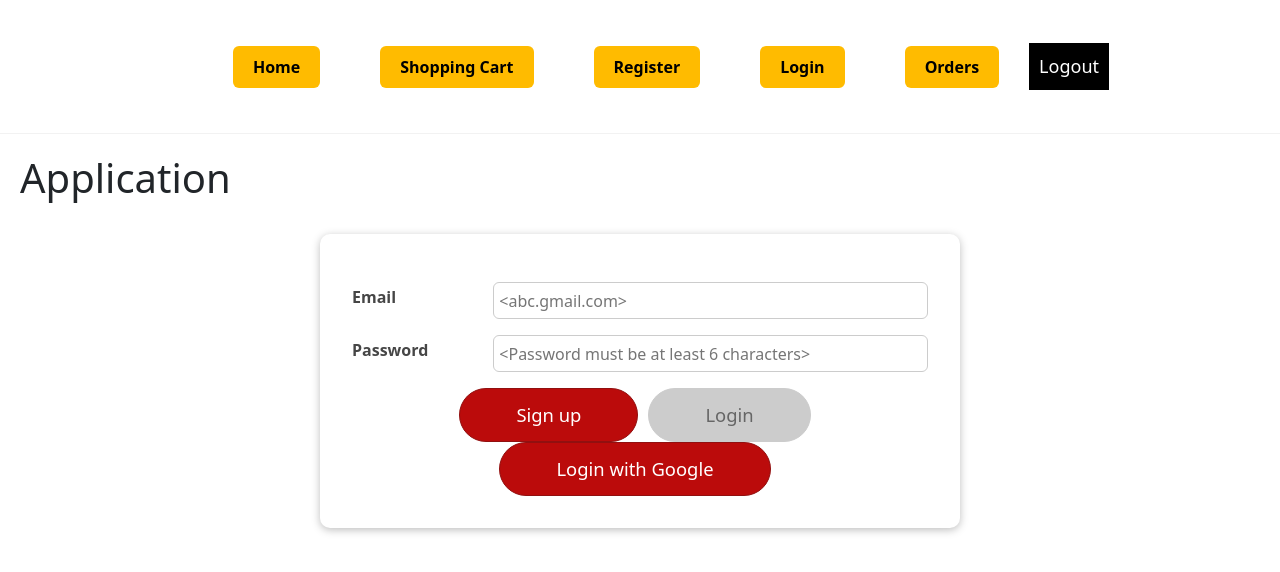
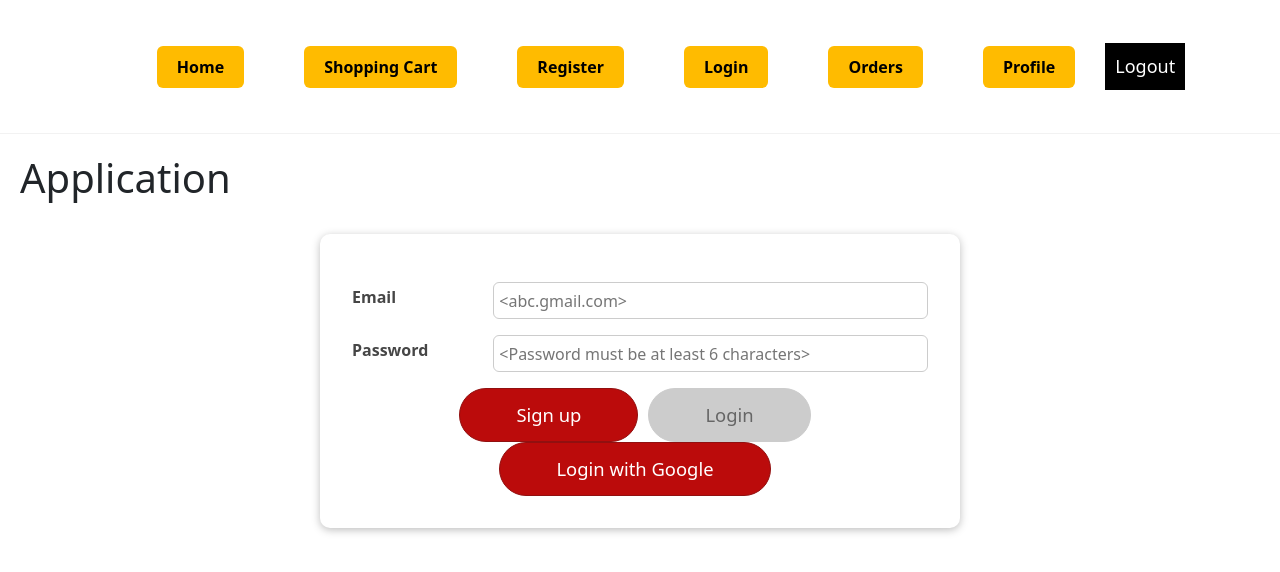
Before and after one commit to termehlee/TT1_28, a React (Create React App) app: page / in a window 1280 px wide. Shown: the top 572 px of the page. Built offline with nearby package versions, Linux system fonts and the light colour scheme; no server answers.

Commit message:
Add profile to router and navbar

```diff
--- a/src/App.js
+++ b/src/App.js
@@ -11,6 +11,7 @@ import ProductList from "./components/Products/productPage";
 import ShoppingCart from "./components/Cart/ShoppingCart";
 import NavBar from "./components/Navbar/Navbar";
 import OrdersPage from "./components/OrderPage/orderPage";
+import Profile from "./components/Profile/Profile";
 
 function App() {
   return (
@@ -21,6 +22,9 @@ function App() {
         <Switch>
           <Route exact path={"/products"} component={ProductList} />
           <Route exact path="/" component={Login} />
+          <Route path="/profile">
+            <Profile />
+          </Route>
           <Route path="/dashboard">
             <Dashboard />
           </Route>
--- a/src/components/Navbar/Navbar.js
+++ b/src/components/Navbar/Navbar.js
@@ -5,10 +5,11 @@ import { logout } from "../../services/server";
 const Navbar = () => {
   const [navs] = useState([
     { link: "/", value: "Home", id: 1 },
-    { link: "/cart", value: "Shopping Cart", id: 3 },
-    { link: "/register", value: "Register", id: 2 },
+    { link: "/cart", value: "Shopping Cart", id: 2 },
+    { link: "/register", value: "Register", id: 3 },
     { link: "/login", value: "Login", id: 4 },
-    { link: "/orders", value: "Orders", id: 4 },
+    { link: "/orders", value: "Orders", id: 5 },
+    { link: "/profile", value: "Profile", id: 6 },
   ]);
   return (
     <div className="navbar">
```
